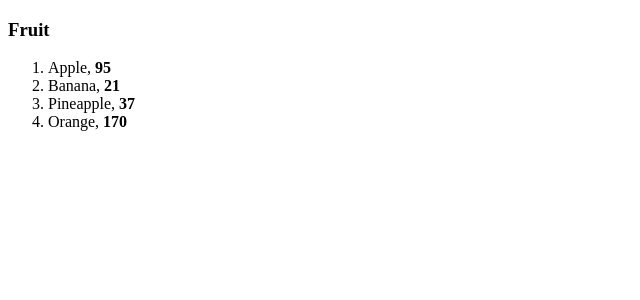
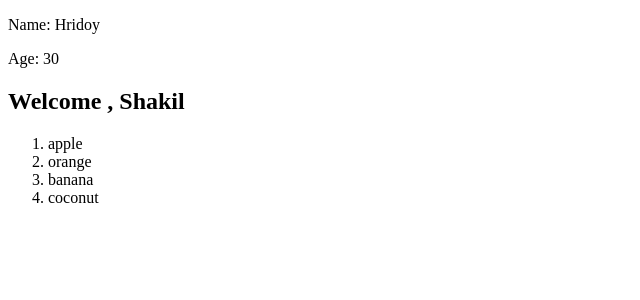
Before and after one commit to rshhridoy/react_playground, a React (Vite) app: page / in a window 1280 px wide. Shown: the top 300 px of the page, without its empty margins (0-640 px from the left). Built offline with nearby package versions, Linux system fonts and the light colour scheme.

Commit message:
array_of_strings

```diff
--- a/src/App.jsx
+++ b/src/App.jsx
@@ -1,15 +1,15 @@
-import List from './List';
+import Student from "./Student";
+import User from "./User";
+import Fruits from "./Fruits";
 
 function App(){
-  const fruits = [
-        {name:"Apple", calorie:95},
-        {name:"Banana", calorie:21},
-        {name:"Pineapple", calorie:37},
-        {name:"Orange", calorie:170},
-    ]
   return(
-    <List items = {fruits} categories = "Fruit"/>
+    <>
+      <Student name = "Hridoy" age = {30}/>
+      <User isLogged = {true} userName = "Shakil"/>
+      <Fruits/>
+    </>
   );
-};
+}
 
 export default App;
--- /dev/null
+++ b/src/Fruits.jsx
@@ -0,0 +1,9 @@
+function Fruits(){
+    const fruits = ["apple", "orange", "banana", "coconut"];
+
+    const listItem = fruits.map(fruit => <li>{fruit}</li>)
+
+    return(<ol>{listItem}</ol>);
+}
+
+export default Fruits;
--- a/src/List.jsx
+++ /dev/null
@@ -1,19 +0,0 @@
-
-// Reusable List components
-
-
-function List (props){
-    const itemList = props.items;
-
-    const listItems = itemList.map(item => <li>{item.name}, <b>{item.calorie}</b></li>);
-
-    return(
-        <>
-            <h3>{props.categories}</h3>
-            <ol>{listItems}</ol>
-        </>
-    );
-
-}
-
-export default List;
--- /dev/null
+++ b/src/Student.jsx
@@ -0,0 +1,11 @@
+function Student(props){
+    return(
+        <div>
+            <p>Name: {props.name}</p>
+            <p>Age: {props.age}</p>
+
+        </div>
+    );
+}
+
+export default Student;
--- /dev/null
+++ b/src/User.jsx
@@ -0,0 +1,5 @@
+function User(props){
+    return(props.isLogged ? <h2>Welcome , {props.userName}</h2> : <h2>Please login to continue!</h2>);
+}
+
+export default User;
```
